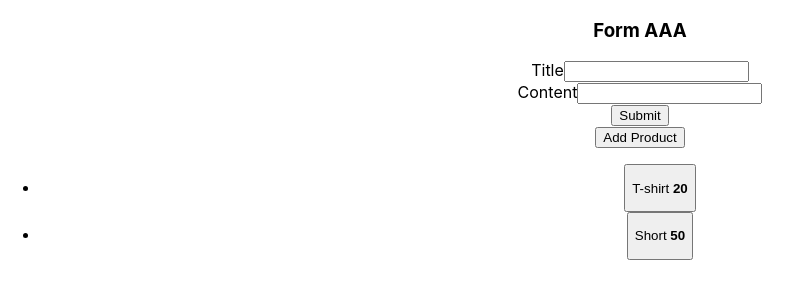
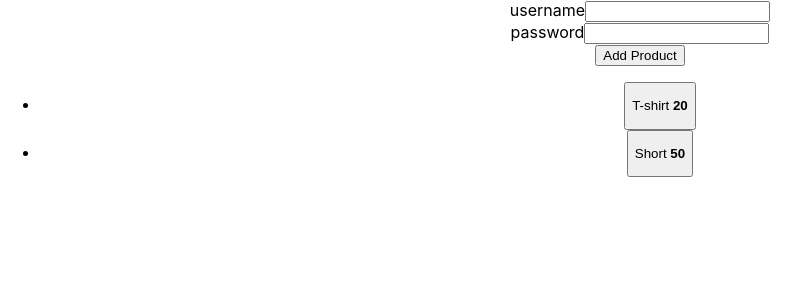
Before and after one commit to hoaibkdn/reactFE2, a React (Create React App) app in the folder react-training/: page / in a window 1280 px wide. Shown: the top 300 px of the page, without its empty margins (0-810 px from the left). Built offline with nearby package versions, Linux system fonts and the light colour scheme; the HTML template or start-up script is replaced by a standard one.

Commit message:
form useCallback useMemo

```diff
--- a/react-training/src/App.tsx
+++ b/react-training/src/App.tsx
@@ -2,6 +2,7 @@
 
 import React, { useState, MouseEvent } from 'react';
 import Form from './components/Form';
+import LoginForm from './components/LoginForm';
 import logo from './logo.svg';
 import './App.css';
 
@@ -54,7 +55,8 @@ function App() {
   };
   return (
     <div className='App'>
-      <Form firstname='AAA' lastname='BBB' />
+      <LoginForm />
+      {/* <Form firstname='AAA' lastname='BBB' /> */}
       <button onClick={addProduct}>Add Product</button>
       <ul>
         {products.map((product) => (
--- a/react-training/src/components/Form.tsx
+++ b/react-training/src/components/Form.tsx
@@ -1,6 +1,24 @@
 /** @format */
-import { memo, ChangeEvent, useState, useRef, useCallback } from 'react';
+import {
+  memo,
+  ChangeEvent,
+  useState,
+  useRef,
+  useCallback,
+  useMemo, // save data
+} from 'react';
 import Input from './Input';
+
+const computeData = () => {
+  const startTime = Date.now();
+  let i = 0;
+  const n = 1000000;
+  while (i < n) {
+    i++;
+  }
+  console.log('time ', Date.now() - startTime);
+  return i;
+};
 
 const Form = ({
   firstname,
@@ -15,44 +33,64 @@ const Form = ({
     content: '',
     author: '',
   });
+  const [count, setCount] = useState(0);
   const titleRef = useRef<HTMLInputElement>(null);
+  const formRef = useRef<{ [key: number]: HTMLInputElement | null }>({});
 
   const onChangeForm = useCallback(
     (e: ChangeEvent<HTMLInputElement>, inputType: string) => {
-      setForm({
-        ...form,
+      setForm((prevform) => ({
+        ...prevform,
         [inputType]: e.target.value,
-      });
+      }));
     },
-    [form]
+    [] // dependencies
   );
+
+  const dataComputed = useMemo(() => computeData(), []); //
+
+  const triggerInput = useCallback(() => {
+    form.title = 'set form';
+  }, [form]); // [] empty: create function whern mounting
+  // [form]: re-create function when form change
+
   const onSubmit = (e: any) => {
     e.preventDefault(); //
 
-    if (titleRef.current) {
-      console.log('value title ', titleRef.current.value);
-    }
+    // if (titleRef.current) {
+    //   console.log('value title ', titleRef.current.value);
+    // }
+    console.log('ref form', formRef);
+    const formData = {
+      title: formRef.current[0]?.value,
+      content: formRef.current[1]?.value,
+    };
+    console.log('formData ', formData);
+  };
+
+  const handleIncrease = () => {
+    setCount((prevCount) => prevCount + 1);
   };
 
   return (
     <form onSubmit={onSubmit}>
+      <p>Count</p>
+      <p>{count}</p>
+      <p>{dataComputed}</p>
+      <button onClick={handleIncrease}>Increase</button>
       <h3>Form {firstname}</h3>
-      <Input
-        label='Title'
-        value={form.title}
-        onChange={onChangeForm}
-        inputType='title'
-      />
-      <Input
-        label='Content'
-        value={form.content}
-        onChange={onChangeForm}
-        inputType='content'
-      />
-      {/* Input author */}
+      {/* {['Title', 'Content', 'Author', 'Gender', 'Note'].map((item, index) => (
+        <Input
+          label={item}
+          ref={(element) => (formRef.current[index] = element)}
+        />
+      ))} */}
+      <Input label={'Test'} ref={titleRef} triggerInput={triggerInput} />
       <button type='submit'>Submit</button>
     </form>
   );
 };
 
 export default memo(Form); // no props,
+// memo -> higher order component
+// memo (Component1) => Component1.1
--- a/react-training/src/components/Input.tsx
+++ b/react-training/src/components/Input.tsx
@@ -1,28 +1,36 @@
 /** @format */
 
-import { ChangeEvent, memo } from 'react';
+import { ChangeEvent, memo, useState, forwardRef } from 'react';
 
 type Props = {
   label: string;
-  value: string;
-  onChange: (e: ChangeEvent<HTMLInputElement>, inputType: string) => void;
-  inputType: string;
+  value?: string;
+  triggerInput?: () => void;
+  // onChange: (e: ChangeEvent<HTMLInputElement>, inputType: string) => void;
+  // inputType: string;
 };
 
-const Input = ({ label, value, onChange, inputType }: Props) => {
+const Input = forwardRef<HTMLInputElement, Props>(
+  ({ label, value, triggerInput }, ref) => {
+    const [valueInput, setValue] = useState(value || '');
+    const onChangeInput = (e: ChangeEvent<HTMLInputElement>) => {
+      setValue(e.target.value);
+    };
+
+    console.log('triggerInput', triggerInput);
     console.log('render ', label);
     return (
       <div>
         <label>{label}</label>
         <input
+          ref={ref}
           type='text'
-        value={value}
-        onChange={(e) => onChange(e, inputType)}
+          value={valueInput}
+          onChange={onChangeInput}
         />
       </div>
     );
-};
+  }
+);
 
-export default memo(Input, (prevProps, nextProps) => {
-  return prevProps.value === nextProps.value;
-});
+export default memo(Input);
--- /dev/null
+++ b/react-training/src/components/InputText.tsx
@@ -0,0 +1,16 @@
+/** @format */
+
+type InputProps = {
+  label: string;
+  value?: string;
+};
+const InputText = ({ label, value }: InputProps) => {
+  return (
+    <div>
+      <label>{label}</label>
+      <input type='text' value={value} onChange={() => {}}></input>
+    </div>
+  );
+};
+
+export default InputText;
--- /dev/null
+++ b/react-training/src/components/LoginForm.tsx
@@ -0,0 +1,20 @@
+/** @format */
+import InputText from './InputText';
+
+const LoginForm = () => {
+  return (
+    <form>
+      <InputText label='username' />
+      <InputText label='password' />
+    </form>
+  );
+};
+
+export default LoginForm;
+
+// Homework
+// 1. onChange InputText
+// 2. onSubmit: ref: username + password
+// 3. validation: pressing onSubmit
+// - empty: error: username/password is not empty
+// - email: email is not correct
```
Lines whose indentation alone changed are shown as unchanged.
